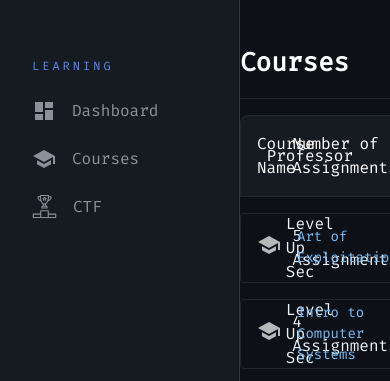
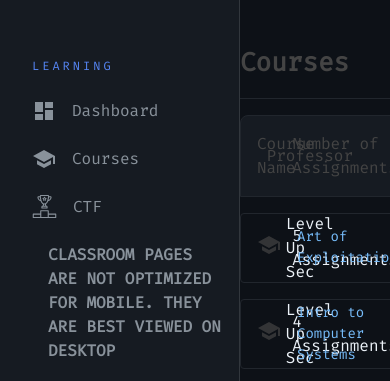
Before and after one commit to levelupsec/levelupsec.github.io, a plain HTML site: page classroom/courses.html in a window 390 px wide. Shown: the part 101-482 px from the top of the page. Drawn offline with Linux system fonts and the light colour scheme; a script that the page names is missing.

Commit message:
Add classroom mobile optimization message

```diff
--- a/assets/css/style.css
+++ b/assets/css/style.css
@@ -496,6 +496,7 @@ section {
 
 .section-title {
   text-align: center;
+  padding-top: 10px;
   padding-bottom: 30px;
 }
 
@@ -2534,3 +2535,16 @@ button {
   background-color: #009cea;
 }
 --------------------------------------------------------------*/
+
+/*--------------------------------------------------------------
+# Classroom Demo Div Mobile
+--------------------------------------------------------------*/
+#demo-display {
+  display: none;
+}
+
+@media screen and (max-width: 859px) {
+  #demo-display {
+    display:inline;
+  }
+}
--- a/classroom/courses.html
+++ b/classroom/courses.html
@@ -498,6 +498,7 @@
   }
 }
 </style><style data-emotion="css-global" data-s="">html{-webkit-font-smoothing:antialiased;-moz-osx-font-smoothing:grayscale;box-sizing:border-box;-webkit-text-size-adjust:100%;}</style><style data-emotion="css-global" data-s="">*,*::before,*::after{box-sizing:inherit;}</style><style data-emotion="css-global" data-s="">strong,b{font-weight:700;}</style><style data-emotion="css-global" data-s="">body{margin:0;color:#fff;font-family:Fira Code;font-weight:400;font-size:1rem;line-height:1.5;background-color:#121212;}</style><style data-emotion="css-global" data-s="">@media print{body{background-color:#fff;}}</style><style data-emotion="css-global" data-s="">body::backdrop{background-color:#121212;}</style>
+<link href="../assets/css/style.css" rel="stylesheet">
    </head>
    <body>
       <!--
@@ -567,6 +568,13 @@
                             <div class="MuiListItemText-root css-tlelie-MuiListItemText-root"><span class="MuiTypography-root MuiTypography-body1 makeStyles-itemPrimary-29 MuiListItemText-primary css-188rds1-MuiTypography-root">CTF</span></div>
                             <span class="MuiTouchRipple-root css-8je8zh-MuiTouchRipple-root"></span>
                          </div></a>
+
+                         <a href="../classroom/ctf.html" style="color:#89929b; text-decoration: none;" ><div class="MuiButtonBase-root MuiListItem-root MuiListItem-gutters MuiListItem-padding MuiListItem-button makeStyles-item-27 css-1r8ktyj-MuiButtonBase-root-MuiListItem-root" tabindex="0" role="button">
+                          <div class="MuiListItemIcon-root makeStyles-itemIcon-30 css-qklaqr-MuiListItemIcon-root">
+                          </div>
+                          <div id="demo-display" class="MuiListItemText-root css-tlelie-MuiListItemText-root"><span class="MuiTypography-root MuiTypography-body1 makeStyles-itemPrimary-29 MuiListItemText-primary css-188rds1-MuiTypography-root"><b>CLASSROOM PAGES ARE NOT OPTIMIZED FOR MOBILE. THEY ARE BEST VIEWED ON DESKTOP</b></span></div>
+                          <span class="MuiTouchRipple-root css-8je8zh-MuiTouchRipple-root"></span>
+                       </div></a>
                         </ul>
                      </div>
                   </div>
```
Also changed, not shown: classroom/ctf.html (+7 -0 lines), classroom/dashboard.html (+7 -0 lines).
